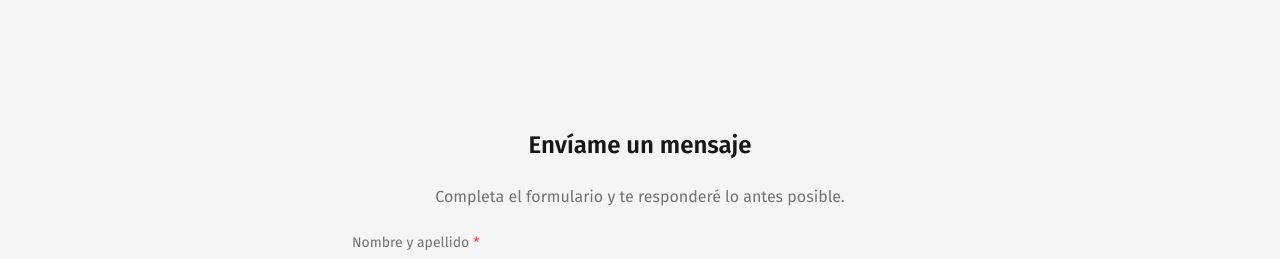
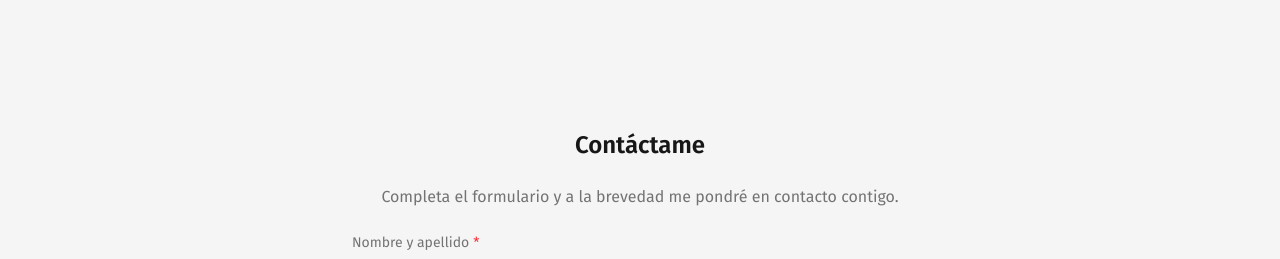
Before and after one commit to CesarRD-98/portafolio, a Next.js app: page / in a window 1280 px wide. Shown: the part 2940-3199 px from the top of the page. Built offline with nearby package versions, Linux system fonts and the light colour scheme; no server answers; the database is empty.

Commit message:
feat: actualizar textos de la seccion de contacto

```diff
--- a/app/(sections)/contact/contact.view.tsx
+++ b/app/(sections)/contact/contact.view.tsx
@@ -10,11 +10,11 @@ export function ContactView() {
                 {/* BLOQUE 2: FORMULARIO */}
                 <div className="flex flex-col gap-6">
                     <h2 className="text-2xl font-semibold text-center">
-                        Envíame un mensaje
+                        Contáctame
                     </h2>
 
                     <p className="text-neutral-500 max-w-xl mx-auto">
-                        Completa el formulario y te responderé lo antes posible.
+                        Completa el formulario y a la brevedad me pondré en contacto contigo.
                     </p>
 
                     <div className="max-w-xl mx-auto w-full">
```
